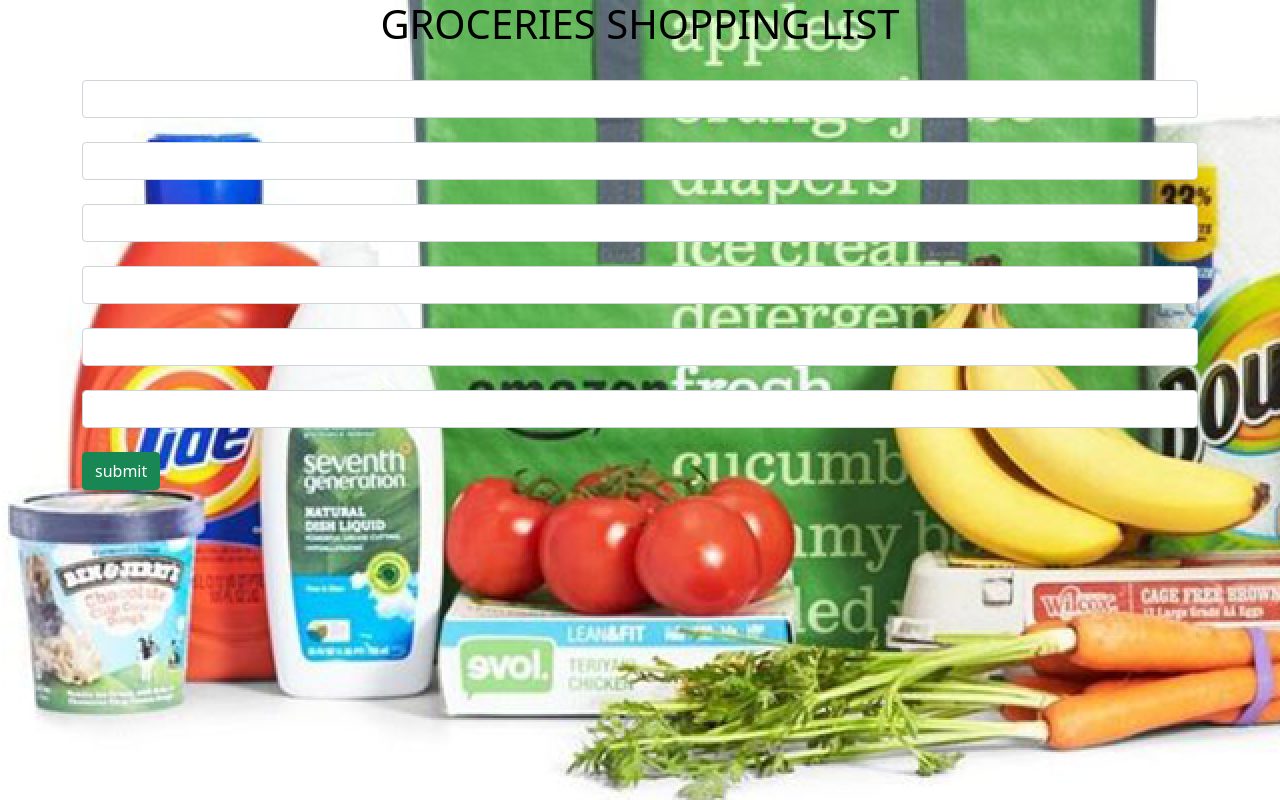
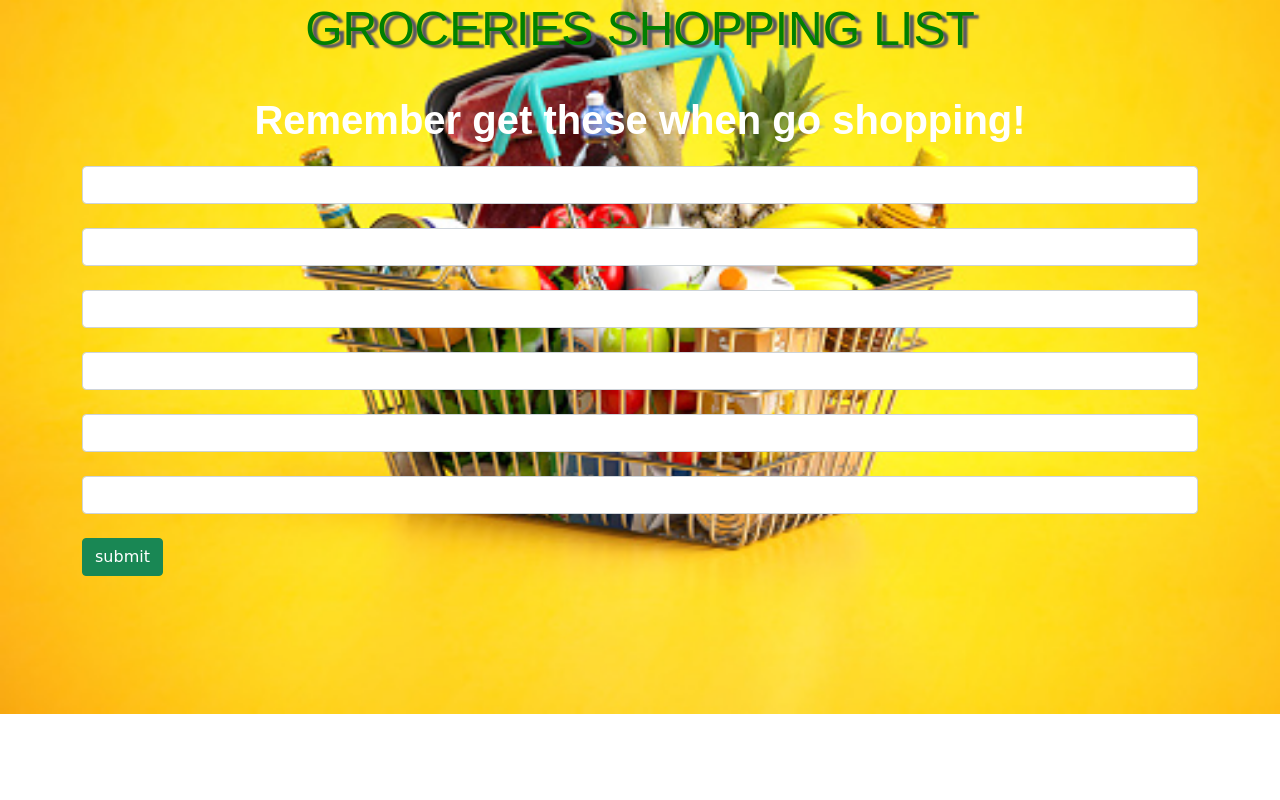
Before and after one commit to LadegbayeStella/GROCERIE-SHOPPING-LIST, a plain HTML site: page index.html in a window 1280 px wide. Drawn offline with Linux system fonts and the light colour scheme.

Commit message:
changing my backgroung image

```diff
--- a/css/style.css
+++ b/css/style.css
@@ -1,7 +1,29 @@
 .head{
   text-align: center;
-  color: black;
+  color:green;
+  font-size: 3em;
+  text-shadow: 5px 3px 2px #556;
+  -webkit-tap-highlight-color: transparent;
+  font-family: Arial, Helvetica, sans-serif;
 }
 #form-control input{
   text-align: center;
 }
+input #carrot{
+  text-decoration: double;
+}
+body{
+  background-repeat: no-repeat;
+  background-position: center;
+  background-size: cover;
+  font-family: 'Lobster', cursive;
+}
+
+
+#intro {
+  font-size: 40px;
+  color: #fff;
+  font-weight: bolder;
+  text-align: center;
+  font-family: Arial, Helvetica, sans-serif;
+}
--- a/index.html
+++ b/index.html
@@ -12,11 +12,12 @@
   <title>Groceries</title>
 </head>
 
-<body style="background-image: url(./img/AmazonFresh-groceries-delivery.png);">
+<body style="background-image: url(./img/istockphoto-1319625327-170667a.jpg);">
   <h1 class="head">GROCERIES SHOPPING LIST</h1><br>
+  <p id="intro">Remember get these when go shopping!</p>
   <div class="container">
     <form id="form-control">
-      <input type="text" id="carrot" class="form-control" value=""><br>
+      <input type="text" id="carrot" class="form-control " value=""><br>
 
       <input type="text" id="milk" class="form-control" value=""><br>
 
--- a/js/scripts.js
+++ b/js/scripts.js
@@ -15,7 +15,7 @@
     $("#form-control").hide();
 
     newArray1.forEach(function (list){
-      $("#output").append("<li>".concat(list,"<li>"));
+      $("#output").append("<li>".concat(list,""));
     })
 
 
```
Also changed, not shown: img/406d46815b23e4f9b444a1639b2c6d5b.jpg (added), img/flat-lay-mesh-grocery-shopping-eco-friendly-bag-with-fruits-blue-canvas-background-zero-waste-cconcept-local-farmers-market-shopping-mall-top-view-copy-space-plastic-free-items_636638-359.jpg (added), img/fruit.jpg (added), img/giphy.gif (added), img/istockphoto-1319625327-170667a.jpg (added), img/maxresdefault.jpg (added), img/shopping_pointer_311424 logo.jpg (added), 1 other file.
